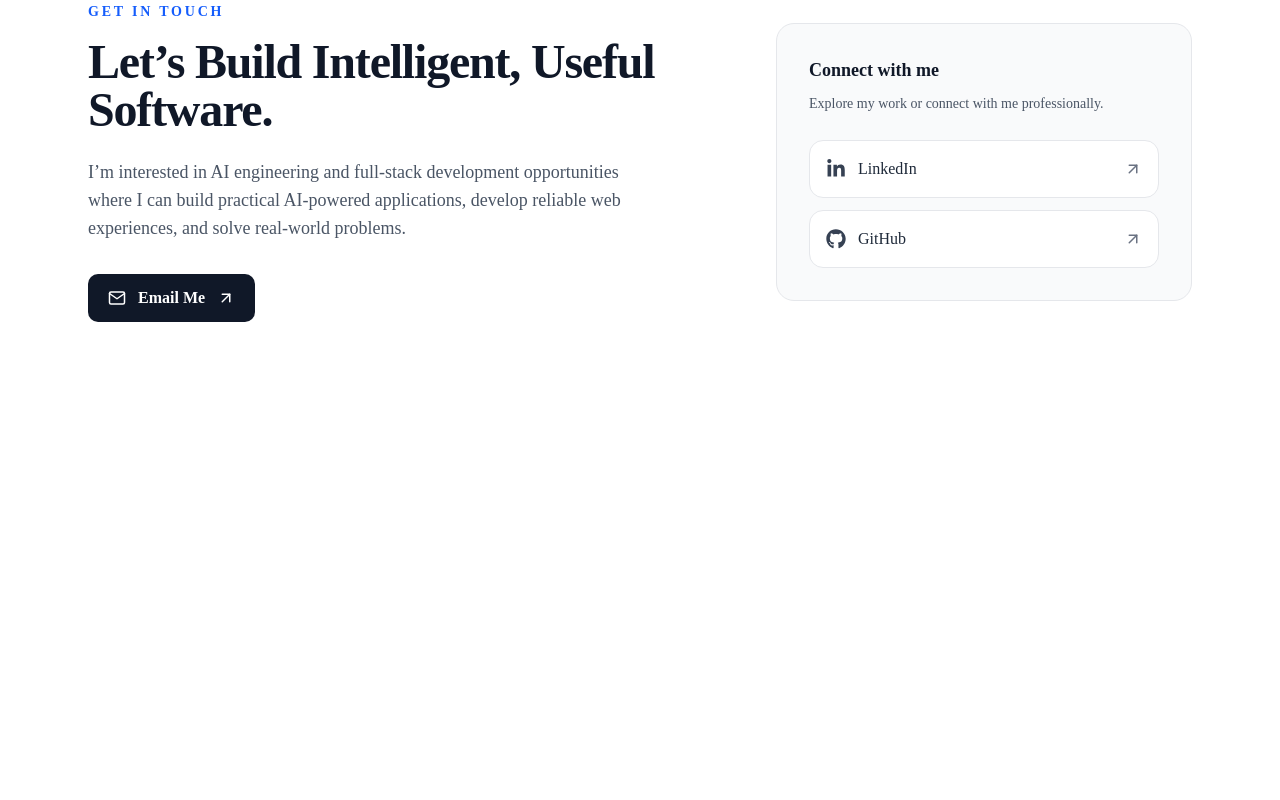
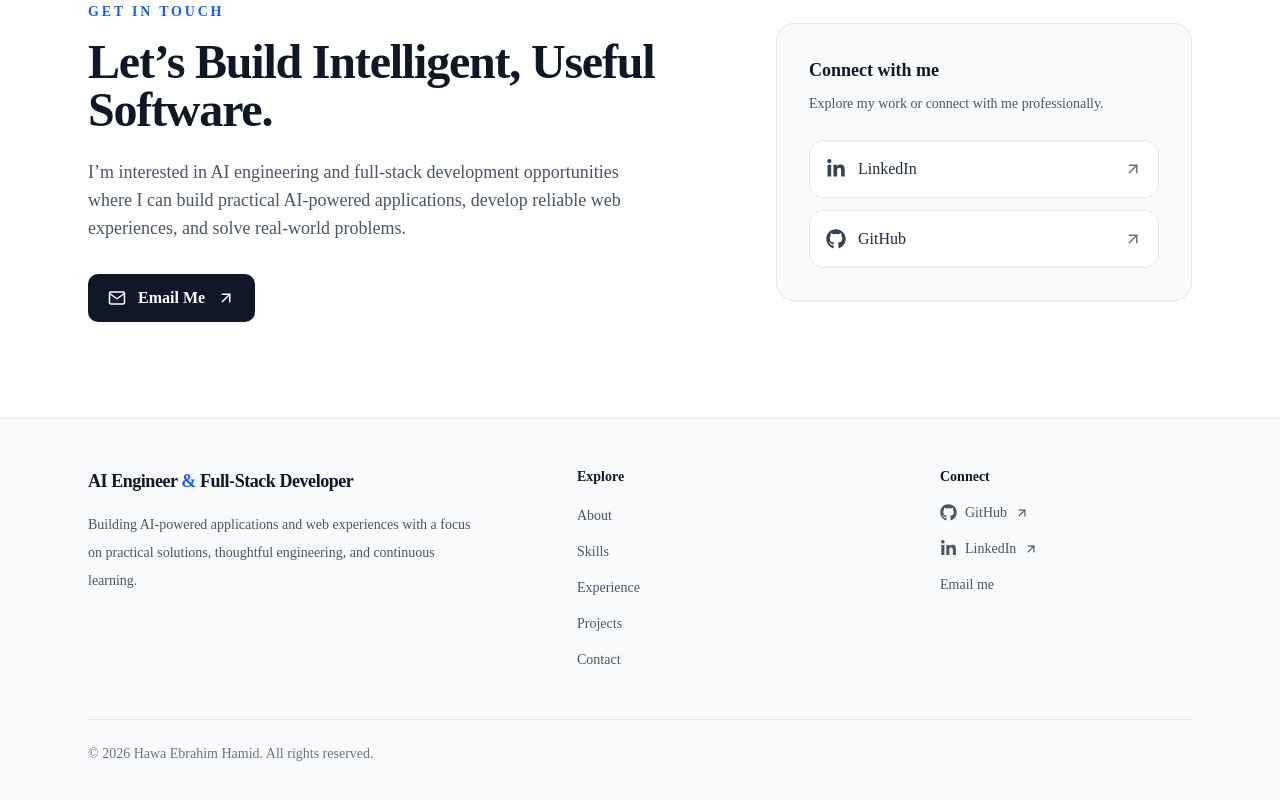
Before and after one commit to hawaebrahimhamid/ai-portfolio, a Next.js app: page / in a window 1280 px wide. Shown: the part 5229-6029 px from the top of the page. Before the commit the page ends 5647 px from the top, so only its background shows below. Built offline with nearby package versions, Linux system fonts and the light colour scheme.

Commit message:
Add professional portfolio footer

```diff
--- a/src/app/page.tsx
+++ b/src/app/page.tsx
@@ -5,13 +5,14 @@ import Skills from "@/components/Skills";
 import Experience from "@/components/Experience";
 import Projects from "@/components/Projects";
 import Contact from "@/components/Contact";
+import Footer from "@/components/Footer";
 
 export default function Home() {
   return (
     <>
       <Navbar />
 
-      <main>
+      <main id="home">
         <Hero />
         <About />
         <Skills />
@@ -19,6 +20,8 @@ export default function Home() {
         <Projects />
         <Contact />
       </main>
+
+      <Footer />
     </>
   );
 }
--- a/src/components/Footer.tsx
+++ b/src/components/Footer.tsx
@@ -0,0 +1,108 @@
+import Link from "next/link";
+import { FiArrowUpRight } from "react-icons/fi";
+import { FaGithub, FaLinkedinIn } from "react-icons/fa";
+
+const footerLinks = [
+  { label: "About", href: "#about" },
+  { label: "Skills", href: "#skills" },
+  { label: "Experience", href: "#experience" },
+  { label: "Projects", href: "#projects" },
+  { label: "Contact", href: "#contact" },
+];
+
+export default function Footer() {
+  const currentYear = new Date().getFullYear();
+
+  return (
+    <footer className="border-t border-gray-200 bg-gray-50 dark:border-slate-800 dark:bg-slate-950">
+      <div className="mx-auto max-w-6xl px-6 py-10 sm:py-12">
+        <div className="grid gap-10 sm:grid-cols-2 lg:grid-cols-[1.4fr_1fr_0.8fr] lg:gap-12">
+          {/* Professional identity */}
+          <div>
+            <Link
+              href="#home"
+              className="inline-block text-lg font-bold tracking-tight text-gray-900 transition-colors hover:text-blue-600 dark:text-white dark:hover:text-blue-400"
+            >
+              AI Engineer{" "}
+              <span className="text-blue-600 dark:text-blue-400">&</span>{" "}
+              Full-Stack Developer
+            </Link>
+
+            <p className="mt-4 max-w-sm text-sm leading-7 text-gray-600 dark:text-slate-400">
+              Building AI-powered applications and web experiences with a focus
+              on practical solutions, thoughtful engineering, and continuous
+              learning.
+            </p>
+          </div>
+
+          {/* Quick navigation */}
+          <div>
+            <h2 className="text-sm font-semibold text-gray-900 dark:text-white">
+              Explore
+            </h2>
+
+            <nav aria-label="Footer navigation" className="mt-4">
+              <ul className="space-y-3">
+                {footerLinks.map((link) => (
+                  <li key={link.href}>
+                    <a
+                      href={link.href}
+                      className="text-sm text-gray-600 transition-colors hover:text-blue-600 dark:text-slate-400 dark:hover:text-blue-400"
+                    >
+                      {link.label}
+                    </a>
+                  </li>
+                ))}
+              </ul>
+            </nav>
+          </div>
+
+          {/* Professional links */}
+          <div>
+            <h2 className="text-sm font-semibold text-gray-900 dark:text-white">
+              Connect
+            </h2>
+
+            <div className="mt-4 flex flex-col items-start gap-4">
+              <a
+                href="https://github.com/hawaebrahimhamid"
+                target="_blank"
+                rel="noopener noreferrer"
+                className="inline-flex items-center gap-2 text-sm text-gray-600 transition-colors hover:text-blue-600 dark:text-slate-400 dark:hover:text-blue-400"
+              >
+                <FaGithub aria-hidden="true" size={17} />
+                GitHub
+                <FiArrowUpRight aria-hidden="true" size={14} />
+              </a>
+
+              <a
+                href="https://linkedin.com/in/hawa-ebrahim-hamid"
+                target="_blank"
+                rel="noopener noreferrer"
+                className="inline-flex items-center gap-2 text-sm text-gray-600 transition-colors hover:text-blue-600 dark:text-slate-400 dark:hover:text-blue-400"
+              >
+                <FaLinkedinIn aria-hidden="true" size={17} />
+                LinkedIn
+                <FiArrowUpRight aria-hidden="true" size={14} />
+              </a>
+
+              <a
+                href="mailto:hawaebrahimhamid@gmail.com"
+                className="text-sm text-gray-600 transition-colors hover:text-blue-600 dark:text-slate-400 dark:hover:text-blue-400"
+              >
+                Email me
+              </a>
+            </div>
+          </div>
+        </div>
+
+        {/* Copyright */}
+        <div className="mt-10 border-t border-gray-200 pt-6 dark:border-slate-800 sm:mt-12">
+          <p className="text-sm text-gray-500 dark:text-slate-500">
+            © {currentYear} Hawa Ebrahim Hamid. All rights reserved.
+          </p>
+        </div>
+      </div>
+    </footer>
+  );
+}
```
